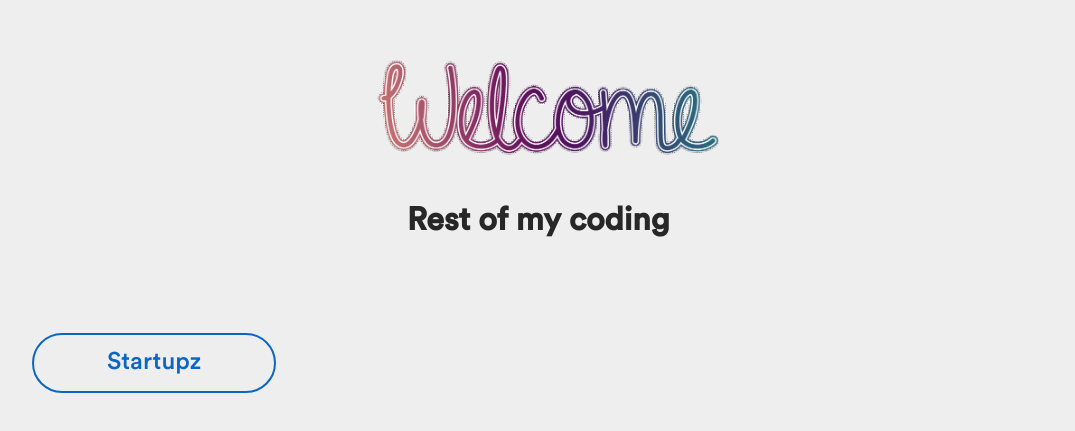
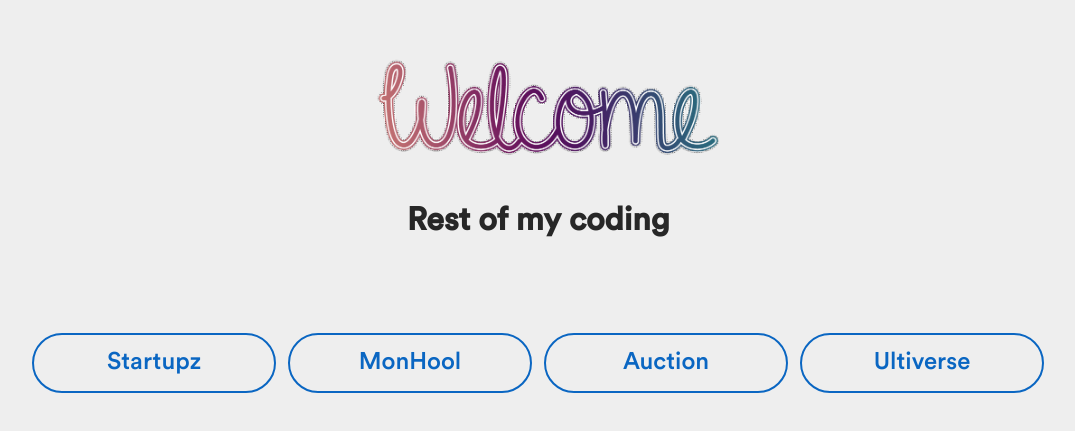
Before and after one commit to bluecomet1994/bluecomet1994.github.io, a plain HTML site: page index.html in a window 1280 px wide. Shown: the part 177-608 px from the top of the page, without its empty margins (102-1177 px from the left). Drawn offline with Linux system fonts and the light colour scheme.

Commit message:
added more items

```diff
--- a/index.html
+++ b/index.html
@@ -14,7 +14,10 @@
   <h1>Rest of my coding</h1>
 
   <div class="link-container">
-    <div><a href="/startupz-deploy">Startupz</a></div>
+    <div><a href="https://startupz-landing-seven.vercel.app">Startupz</a></div>
+    <div><a href="https://mon-hool.vercel.app">MonHool</a></div>
+    <div><a href="https://auction-test-01.vercel.app">Auction</a></div>
+    <div><a href="https://ultiverse-blue.vercel.app">Ultiverse</a></div>
   </div>
 </body>
 
```
